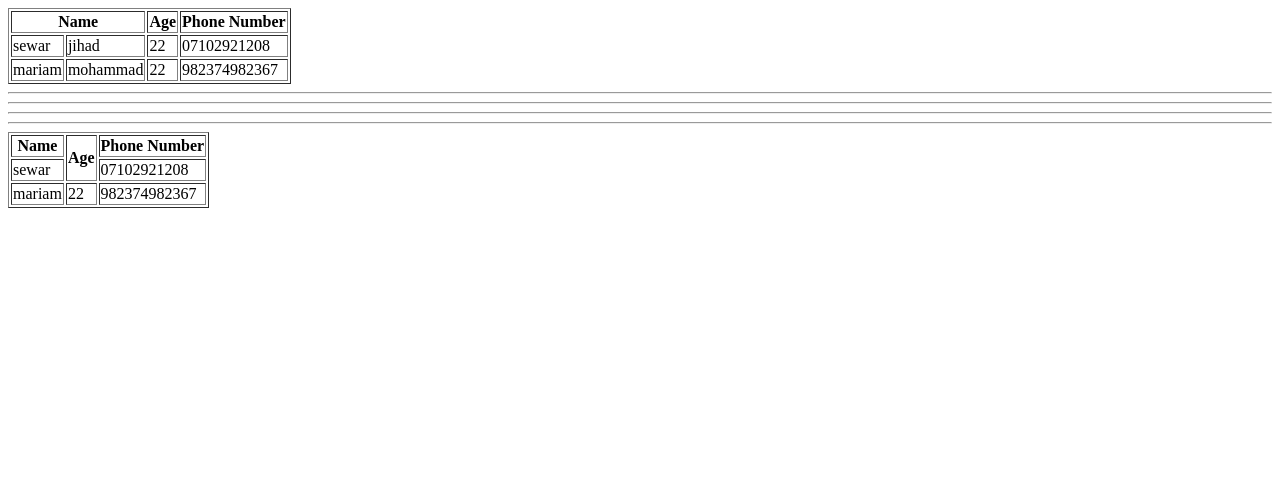
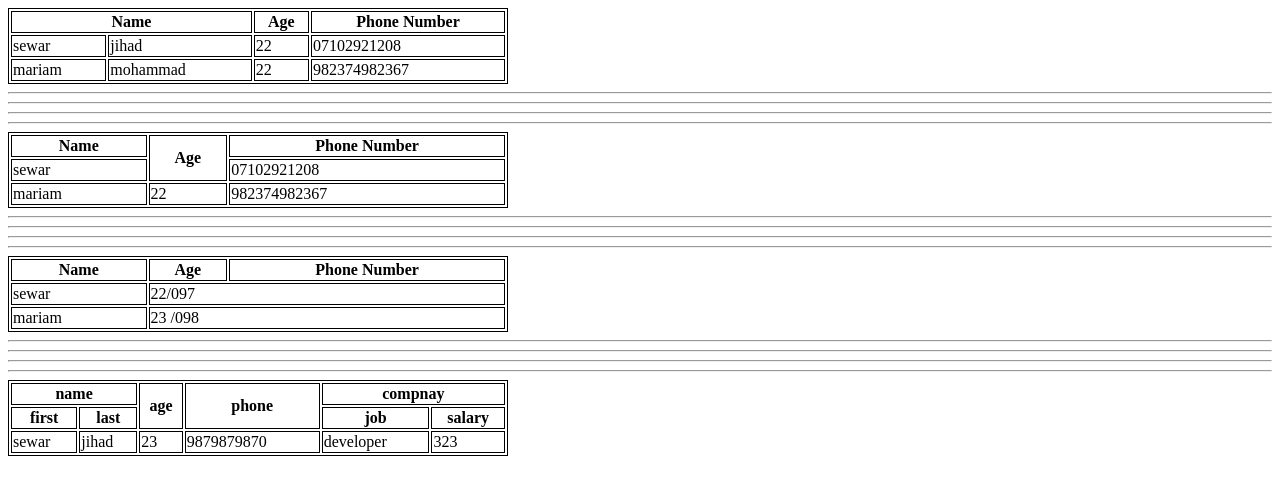
Before and after one commit to Sewar77/HTU-Assignments, a plain HTML site: page Assignment3/table.html in a window 1280 px wide. Drawn offline with Linux system fonts and the light colour scheme.

Commit message:
assignment tables

```diff
--- a/Assignment3/table.html
+++ b/Assignment3/table.html
@@ -2,6 +2,17 @@
 <html>
   <head>
     <title>table</title>
+    <style>
+      table {
+        border: 1px solid black;
+        width: 500px;
+      }
+      th,
+      td,
+      tr {
+        border: 1px solid black;
+      }
+    </style>
   </head>
   <body>
     <table border="1">
@@ -47,5 +58,59 @@
         <td>982374982367</td>
       </tr>
     </table>
+
+    <hr />
+    <hr />
+    <hr />
+    <hr />
+
+    <table border="1">
+      <tr>
+        <th>Name</th>
+        <th>Age</th>
+        <th>Phone Number</th>
+      </tr>
+      <tr>
+        <td>sewar</td>
+        <td colspan="2">22/097</td>
+      </tr>
+      <tr>
+        <td>mariam</td>
+        <td colspan="2">23 /098</td>
+      </tr>
+    </table>
+
+    <hr />
+    <hr />
+    <hr />
+    <hr />
+
+    <table>
+      <thead>
+        <tr>
+          <th colspan="2">name</th>
+          <th rowspan="2">age</th>
+          <th rowspan="2">phone</th>
+          <th colspan="2">compnay</th>
+        </tr>
+        <tr>
+          <th>first</th>
+          <th>last</th>
+
+          <th>job</th>
+          <th>salary</th>
+        </tr>
+      </thead>
+      <tbody>
+        <tr>
+          <td>sewar</td>
+          <td>jihad</td>
+          <td>23</td>
+          <td>9879879870</td>
+          <td>developer</td>
+          <td>323</td>
+        </tr>
+      </tbody>
+    </table>
   </body>
 </html>
```
Lines whose indentation alone changed are shown as unchanged.
